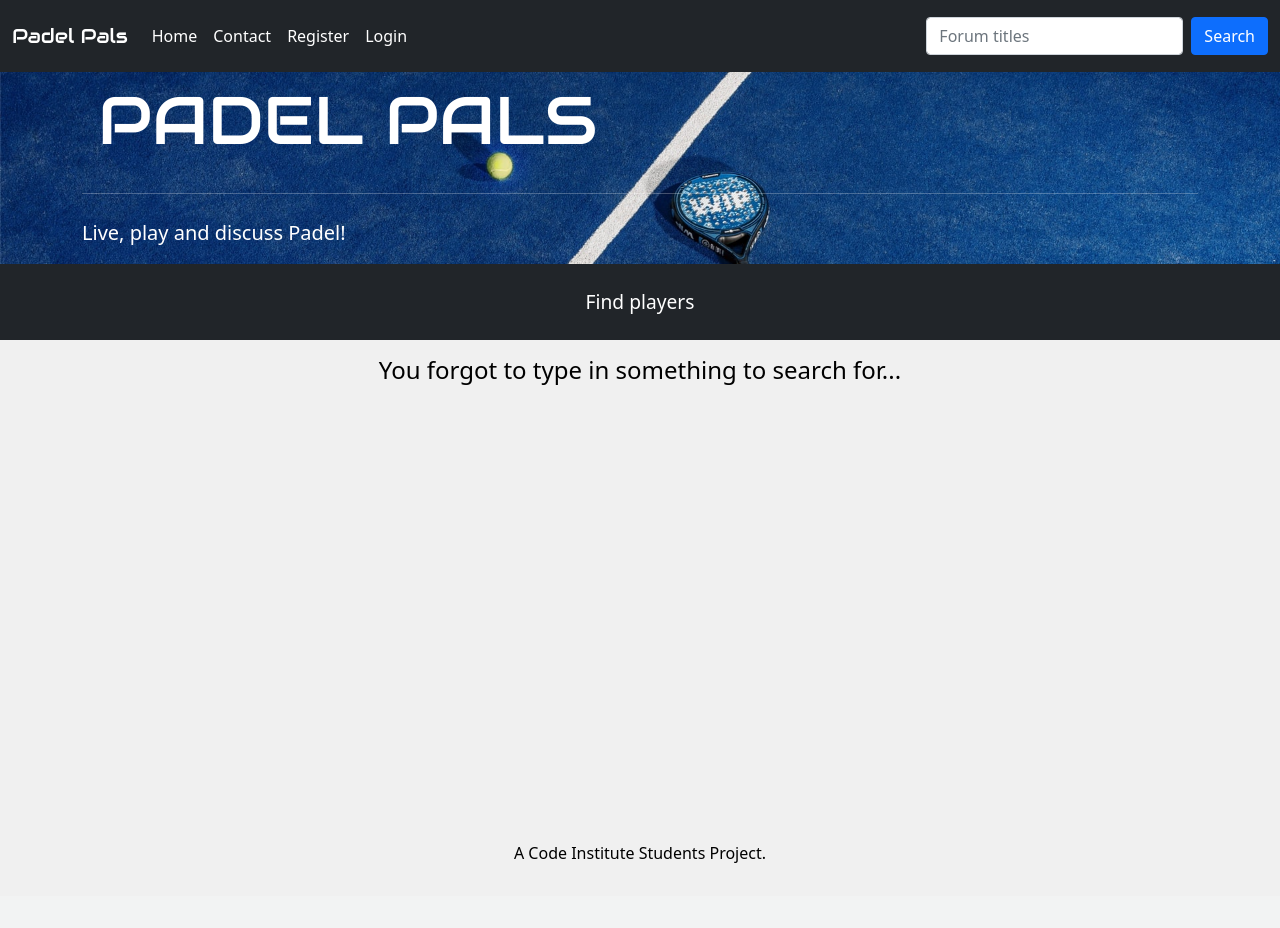
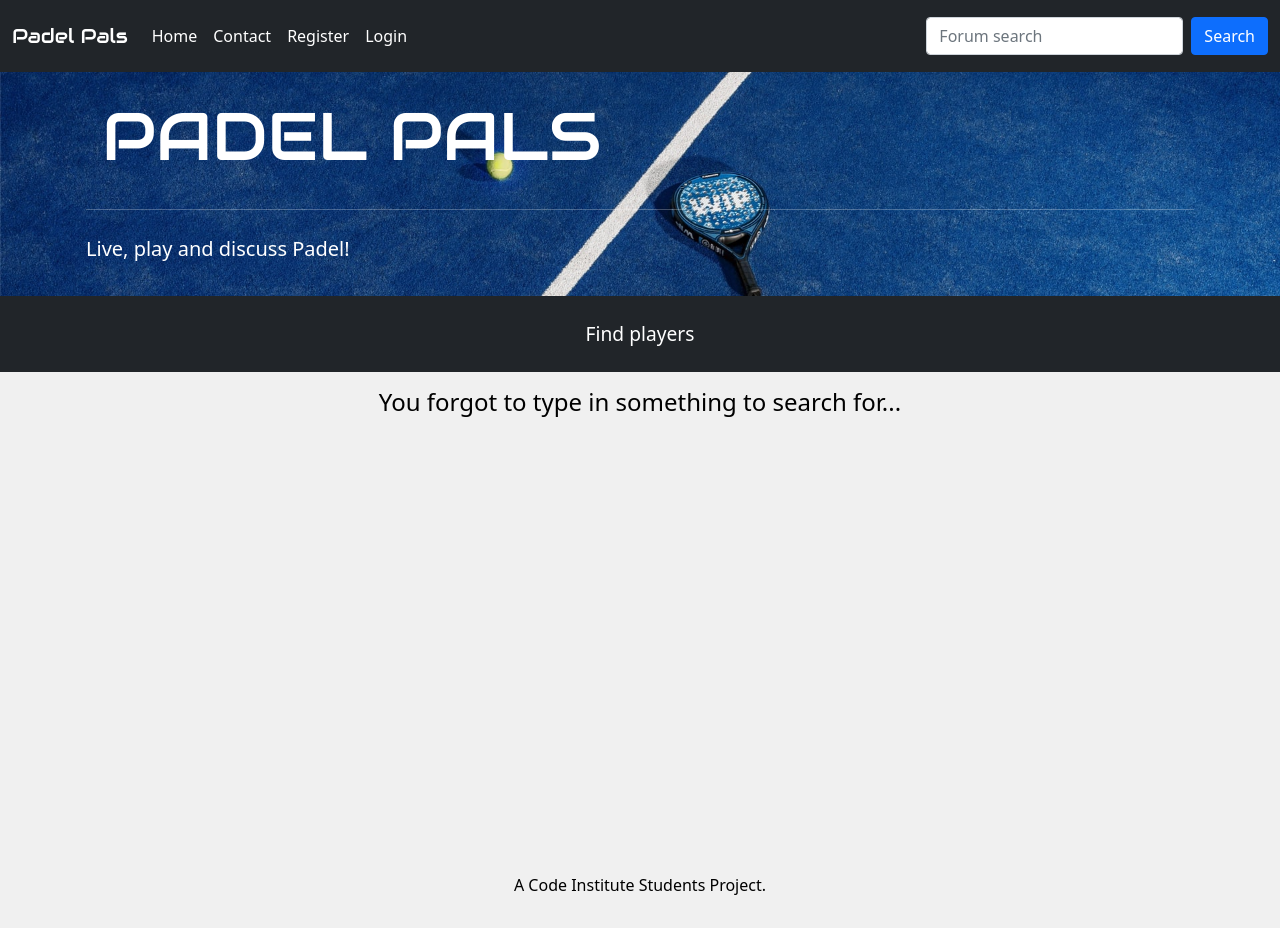
Before and after one commit to Monika-81/padel-pals, a Django app: page /search in a window 1280 px wide. Before the commit the page ends 863 px from the top, so only its background shows below. Run offline with Django 3.2, Linux system fonts and the light colour scheme.

Commit message:
Add more fields to search function. Add more style for structure and readability.

```diff
--- a/forums/views.py
+++ b/forums/views.py
@@ -216,12 +216,16 @@ class Search(View):
         if request.method == 'POST':
             search = request.POST.get('search')
             posts = Post.objects.filter(title__contains=search)
+            plays = Play.objects.filter(description__contains=search)
+            contents = Post.objects.filter(content__contains=search)
             topics = Topic.objects.all()
 
             context = {
                 "topic_list": topics,
                 'search': search,
                 'posts': posts,
+                'plays': plays,
+                'contents': contents
             }
             return render(request, 'search.html', context)
 
--- a/static/css/style.css
+++ b/static/css/style.css
@@ -28,7 +28,7 @@ table {
   font-family: 'Audiowide', cursive;
 }
 
-#transparent {
+#transparent, #transparent-sm {
   background-color: rgba(8, 9, 0, 0.5) !important;
   color: white;
 }
@@ -193,4 +193,8 @@ thead {
     font-size: larger;
   }
 
+#transparent-sm {
+  background-color: transparent !important;
 }
+
+}
--- a/templates/base.html
+++ b/templates/base.html
@@ -2,7 +2,6 @@
 
 <!DOCTYPE html>
 <html lang="en">
-
 <head>
     <meta charset="UTF-8" />
     <meta name="viewport" content="width=device-width, initial-scale=1.0" />
@@ -10,6 +9,7 @@
     <meta name="Description" content="Live, play and discuss Padel!"/>
     <meta name="keywords" content="padel, community, socialize, sports" />
     <meta name="author" content="Monika Jakobsson" />
+    <title>Padel Pals</title>
     <!--Google Fonts-->
     <!--Font awesome-->
     <link rel="stylesheet" href="https://cdnjs.cloudflare.com/ajax/libs/font-awesome/5.15.3/css/all.min.css" />
@@ -21,9 +21,7 @@
         integrity="sha384-gtEjrD/SeCtmISkJkNUaaKMoLD0//ElJ19smozuHV6z3Iehds+3Ulb9Bn9Plx0x4" crossorigin="anonymous"></script>
     <!-- Stylesheet -->
     <link rel="stylesheet" href="{% static 'css/style.css' %}">
-    <title>Padel Pals</title>
 </head>
-
 <body class="d-flex flex-column h-100">
     <!--Site navigation-->
     <header>
@@ -72,36 +70,38 @@
                     </ul>
                     <form class="d-flex" method="POST" action="{% url 'search' %}">
                         {% csrf_token %}
-                        <input class="form-control me-2" type="search" placeholder="Forum titles" name="search" aria-label="Search">
+                        <input class="form-control me-2" type="search" placeholder="Forum search" name="search" aria-label="Search">
                         <button class="btn btn-primary" type="submit">Search</button>
                     </form>
                 </div>
             </div>
         </nav>
     </header>
+    <!--Jumbotron-->
     <main class="flex-shrink-0 main-bg">
         {% if request.get_full_path == '/' %}
         <section class="hero-image">
             <div class="jumbotron-fluid">
                 <div class="container">
                     <div class="card text-center mb-4 mt-4 bg-light shadow" id="transparent">
-                    <h1 class="display-4 mt-3" class="transperant-text" id="jumbotron-alt">Welcome to Padel Pals!</a></h1>
+                    <h1 class="display-4 mt-3 transparent-text" id="jumbotron-alt">Welcome to Padel Pals!</h1>
                     <hr class="my-4">
                         <div class="card-body">
                             <p class="card-text transperant-text">A discussion forum for and by padel players or for anyone curious about
                                 this energetic sport.</p>
-                            <p class="card-subtitle text-muted transperant-text"><small>To get access to all the features, you need to be a
+                            <p class="card-subtitle transparent-text"><small>To get access to all the features, you need to be a
                                     verified user. <br> If you have not created an account yet, please
                                     <a href="{% url 'account_signup' %}"><span id="underscore">sign up.</span></a></small>
                             </p>
                         </div>
+                    </div>
                 </div>
             </div>
         </section>
         {% else %}
-        <section class="hero-image">
+        <section class="jumbotron-text">
             <div class="jumbotron-fluid">
-                <div class="container">
+                <div class="container p-3" id="transparent-sm">
                     <h1 class="display-4"><a class="nav-link" id="jumbotron-link" href="{% url 'home' %}" aria-label="Go to home page">PADEL PALS</a></h1>
                     <hr class="my-4">
                     <p class="lead">Live, play and discuss Padel!</p>
@@ -109,7 +109,8 @@
             </div>
         </section>
         {% endif %}
-        <section>
+        <!--Topic navigation menu-->
+        <section class="topic-navigation">
             <div class="topic-content">
                 {% block topic-nav %}
                 <nav class="topic-nav bg-dark">
@@ -127,6 +128,7 @@
                 </nav>
             </div>
             {% endblock %}
+            <!--Messages-->
             <!--Code from Code Institute's 'I Think Therefore I Blog' project-->
             <div class="container message-container">
                 {% for message in messages %}
--- a/templates/search.html
+++ b/templates/search.html
@@ -5,7 +5,7 @@
 {% if search %}
     <div class="row">
       <div class="col-md-8 mt-3 offset-md-2 text-center">
-        <h2>You searched for {{ search }} in Post Titles:</h2>
+        <h2>You searched for {{ search }} in Post Titels, Post Content and Play Events:</h2>
       </div>
     </div>
     <div class="d-flex flex-row justify-content-center">
@@ -30,9 +30,55 @@
               </tbody>
               {% empty %}
               <h4>Sorry</h4>
-              <p>There are no post with '{{ search }}' in the title.</p>
+              <p>There are no post with '{{ search }}' in posts.</p>
               {% endfor %}
           </table>
+          <table class="table bg-light table-hover shadow">
+            <thead class="thead-light">
+            <tr>
+                <th scope="col">Title</th>
+                <th scope="col">Content</th>
+                <th scope="col">Created date</th>
+                <th scope="col">Username</th>
+            </tr>
+            </thead>
+            {% for content in contents %}
+            <tbody>
+              <tr>
+                  <td><a href="{% url 'post_display' content.slug %}">{{ content.title }}</a></td>
+                  <td>{{ content.content }}</td>
+                  <td>{{ content.created_date }}</td>
+                  <td>{{ content.generator }}</td>
+              </tr>
+            </tbody>
+            {% empty %}
+            <h4>Sorry</h4>
+            <p>There are no post with '{{ search }}' in the content.</p>
+            {% endfor %}
+        </table>
+          <table class="table bg-light table-hover shadow">
+            <thead class="thead-light">
+            <tr>
+              <th scope="col">Set up</th>
+              <th scope="col">Date</th>
+              <th scope="col">Location</th>
+              <th scope="col">Username</th>
+            </tr>
+            </thead>
+            {% for play in plays %}
+            <tbody>
+              <tr>
+                <td><a href="{% url 'play_display' play.slug %}"><strong>{{ play.setup }}</strong></a><br><small class="hidden-sm">{{play.description}}</small></td>
+                <td>{{ play.date }} : {{ play.time }}</td>
+                <td>{{ play.location }}</td>
+                <td>{{ play.generator }}</td>
+              </tr>
+            </tbody>
+            {% empty %}
+            <h4>Sorry</h4>
+            <p>There are no play events with '{{ search }}' in the description.</p>
+            {% endfor %}
+        </table>
           {% else %}
           <div class="row">
             <div class="col-md-8 mt-3 offset-md-2 text-center">
```
